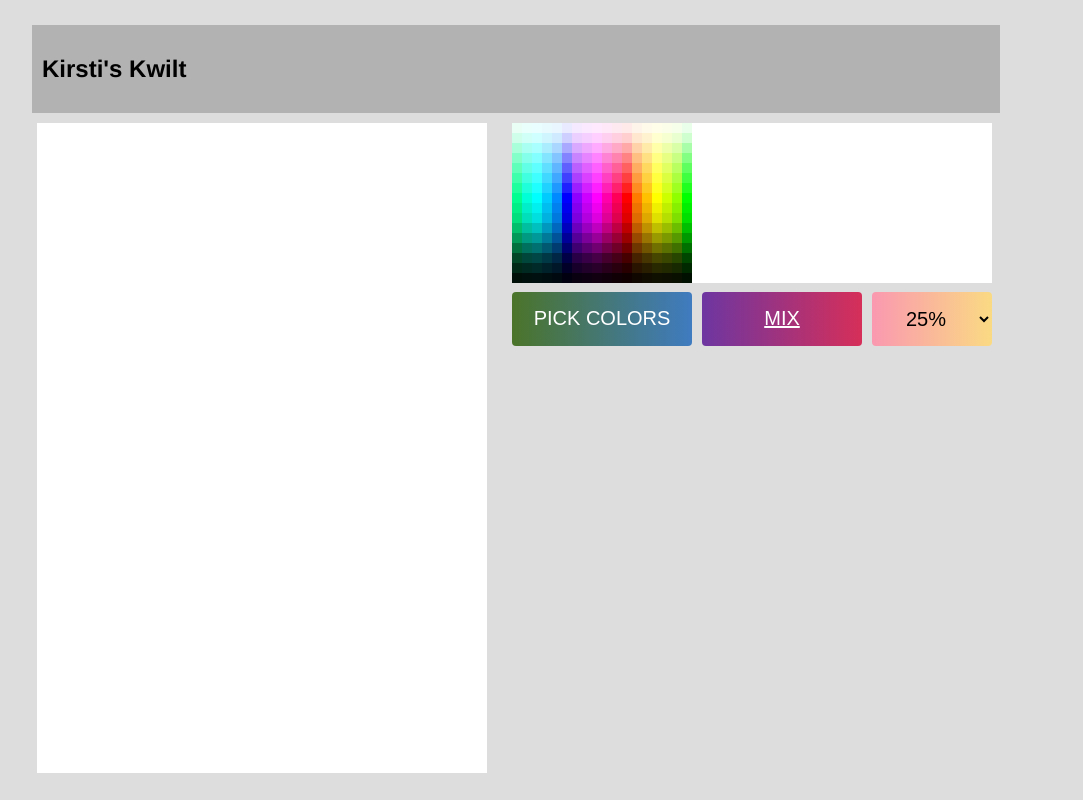
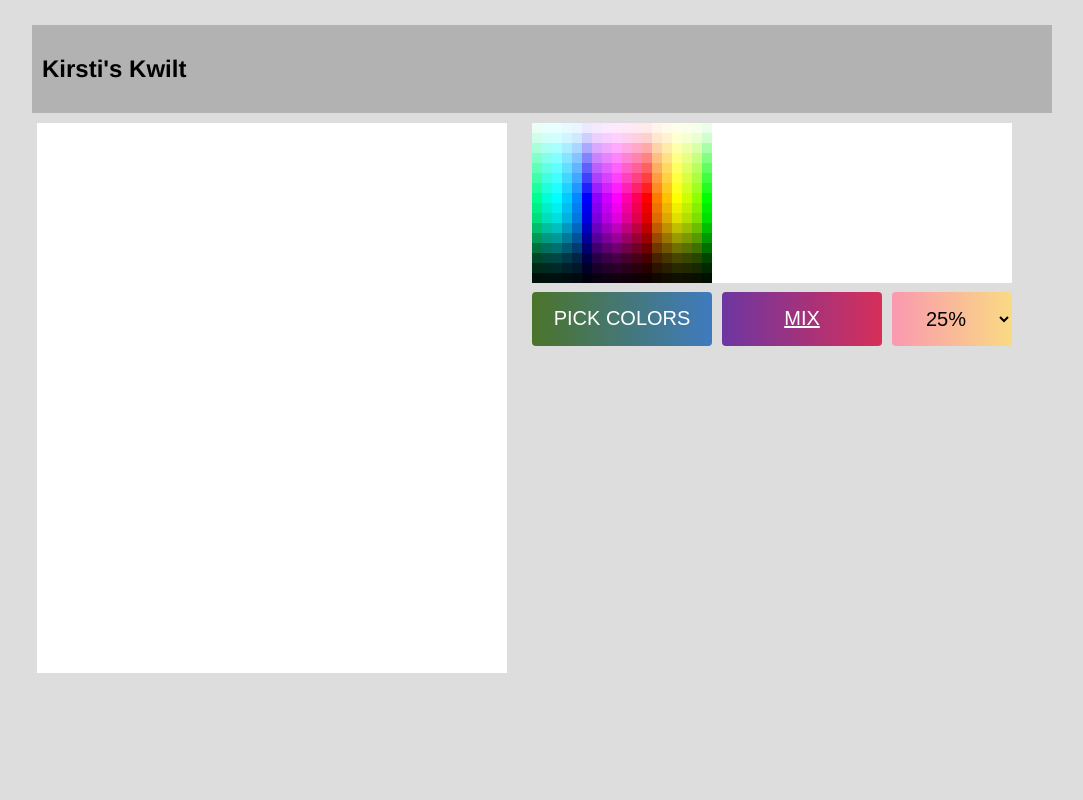
Before and after one commit to pounce-lang/kwilt, a plain HTML site: page index.html in a window 1280 px wide. Shown: the whole page, without its empty margins (83-1166 px from the left). Drawn offline with Linux system fonts and the light colour scheme.

Commit message:
getting ready for canvas tinting

```diff
--- a/index.html
+++ b/index.html
@@ -25,10 +25,10 @@
     }
 
     .main-page {
-      max-width: 978px;
+      max-width: 1000px;
     }
 
-    @media screen and (min-width: 1110px) {
+    @media screen and (min-width: 1230px) {
       .main-page {
         padding-left: 90px;
         padding-right: 90px;
@@ -51,7 +51,7 @@
       margin-block-start: 2px;
       margin: 5px;
       padding: 10px;
-      min-width: 160px;
+      min-width: 1000px;
     }
 
     .paint-canvas {
@@ -123,7 +123,7 @@
 
     .pick-button {
       border-radius: 4px;
-      background: linear-gradient(to right, #4b7429, #3f7bc0) !important;
+      background: linear-gradient(to right, #4b7429, #3f7bc0);
       border: none;
       color: #FFFFFF;
       text-align: center;
@@ -150,9 +150,10 @@
       cursor: pointer;
       margin: 5px;
     }
+
     .mix-select {
       border-radius: 4px;
-      background: linear-gradient(to right,  #fa98b0, #fada83);
+      background: linear-gradient(to right, #fa98b0, #fada83);
       border: none;
       color: #000000;
       text-align: center;
@@ -174,9 +175,23 @@
     </div>
 
     <div class="row-container">
-      <div class="paint-canvas">
-        <canvas width="450" height="650" style="width: 450px; height: 650px" id="canvas"></canvas>
+
+      <div class="col-container">
+        <div class="paint-canvas">
+          <canvas width="470" height="550" style="width: 470px; height: 550px" id="canvas"></canvas>
+        </div>
+        <!-- <div class="row-container">
+          <button id="pickBtn" class="pick-button">pick colors</button>
+          <button id="mixBtn" class="mix-button">mix</button>
+          <select id="mixPercentSelect" class="mix-select">
+            <option value="1">100%</option>
+            <option value="0.5">50%</option>
+            <option selected="selected" value="0.25">25%</option>
+            <option value="0.1">10%</option>
+          </select>
+        </div> -->
       </div>
+
       <div class="col-container">
         <div class="palette-canvas">
           <canvas width="480" height="160" style="width: 480px; height: 160px" id="palette"></canvas>
@@ -184,7 +199,7 @@
         <div class="row-container">
           <button id="pickBtn" class="pick-button">pick colors</button>
           <button id="mixBtn" class="mix-button">mix</button>
-          <select id="mixPercentSelect"  class="mix-select">
+          <select id="mixPercentSelect" class="mix-select">
             <option value="1">100%</option>
             <option value="0.5">50%</option>
             <option selected="selected" value="0.25">25%</option>
--- a/kwilt.js
+++ b/kwilt.js
@@ -47,6 +47,7 @@ uncons [drop] dip
     [mix-block]
     [palette cb-color-at [] cons [picked-color] def]
   ifte
+#  set-palette-mode log
 ] [mousedown] palette subscribe
 
 [ selected get [] cons [mix-percent] def drop ] [change] mixPercentSelect subscribe
@@ -65,17 +66,17 @@ canvas cb-init cb-clear
 [ [false] [mouse-button-down] def] [mouseout] canvas subscribe
 [ buttons get 1 == mouse-button-down or [print-block] [drop] ifte] [mousemove] canvas subscribe
 
-[true] [mixPaletteMode] def
-'text-decoration:underline;' str-dequote style mixBtn attr-publish
-'text-decoration:none;' str-dequote style pickBtn attr-publish
-[drop [true] [mixPaletteMode] def
+[[true] [mixPaletteMode] def
   'text-decoration:underline;' str-dequote style mixBtn attr-publish
-  'text-decoration:none;' str-dequote style pickBtn attr-publish
-] [mousedown] mixBtn subscribe
-[drop [false] [mixPaletteMode] def
-  'text-decoration:underline;' str-dequote style pickBtn attr-publish
-  'text-decoration:none;' str-dequote style mixBtn attr-publish
-] [mousedown] pickBtn subscribe
+  'text-decoration:none;' str-dequote style pickBtn attr-publish] [set-palette-mode] def
+
+[[false] [mixPaletteMode] def
+'text-decoration:underline;' str-dequote style pickBtn attr-publish
+'text-decoration:none;' str-dequote style mixBtn attr-publish] [reset-palette-mode] def
+
+set-palette-mode
+[drop set-palette-mode] [mousedown] mixBtn subscribe
+[drop reset-palette-mode] [mousedown] pickBtn subscribe
 
 `;
 const out = pounce.run(Pounce_ast.parse(pl+' ', {actions: parser_actions.parser_actions}), [], [pounce.words])[1][0];
```
